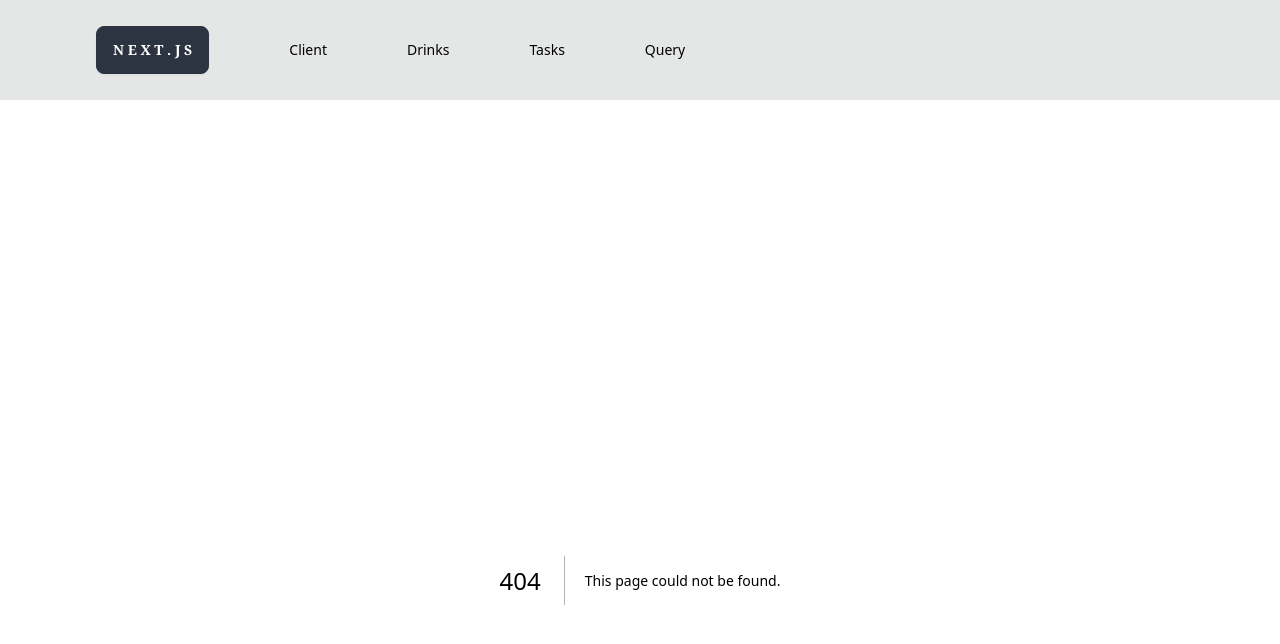
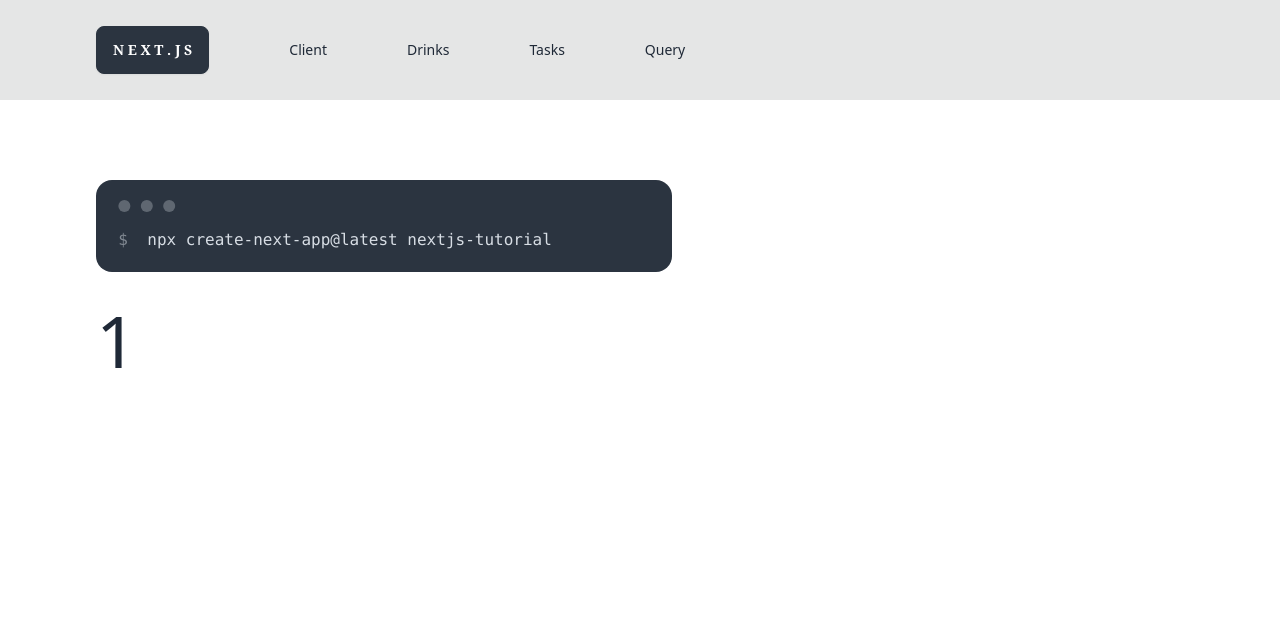
Before and after one commit to Yosefha4/nextjs-tutorial, a Next.js app: page /drinks/1 in a window 1280 px wide. Before the commit this address had no page. Shown: the top 644 px of the page. Built offline with nearby package versions, Linux system fonts and the light colour scheme.

Commit message:
dynamic routes

```diff
--- /dev/null
+++ b/app/drinks/[id]/page.jsx
@@ -0,0 +1,11 @@
+import React from "react";
+
+const DrinkItem = ({ params }) => {
+  return (
+    <div>
+      <h1 className="text-7xl">{params.id}</h1>
+    </div>
+  );
+};
+
+export default DrinkItem;
--- /dev/null
+++ b/app/drinks/layout.jsx
@@ -0,0 +1,16 @@
+import React from "react";
+
+const DrinksLayout = ({ children }) => {
+  return (
+    <div className="max-w-xl">
+      <div className="mockup-code mb-8">
+        <pre data-prefix="$">
+          <code>npx create-next-app@latest nextjs-tutorial</code>
+        </pre>
+      </div>
+      {children}
+    </div>
+  );
+};
+
+export default DrinksLayout;
--- a/app/drinks/page.jsx
+++ b/app/drinks/page.jsx
@@ -1,4 +1,4 @@
-const url = "https://www.hecocktaildb.com/api/json/v1/1/search.php?f=a";
+const url = "https://www.thecocktaildb.com/api/json/v1/1/search.php?f=a";
 
 const fetchDrinks = async () => {
   await new Promise((resolve) => setTimeout(resolve, 1000));
@@ -14,7 +14,7 @@ const fetchDrinks = async () => {
 
 const DrinksPage = async () => {
   const data = await fetchDrinks();
-  console.log(data);
+  // console.log(data);
   return (
     <div>
       <h1 className="text-5xl font-bold">Drinks Page</h1>
```
